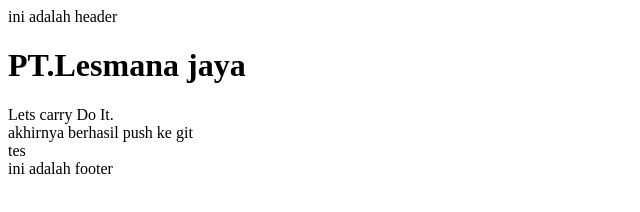
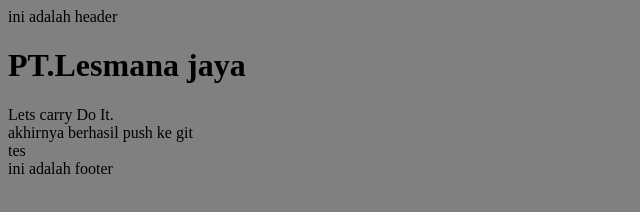
Before and after one commit to lesmana1107/LesmanaProject, a plain HTML site: page index.html in a window 1280 px wide. Shown: the whole page, without its empty margins (0-640 px from the left). Drawn offline with Linux system fonts and the light colour scheme.

Commit message:
membuat file css dan mengganti background

```diff
--- a/index.html
+++ b/index.html
@@ -3,14 +3,15 @@
   <head>
     <meta charset="UTF-8" />
     <meta name="viewport" content="width=device-width, initial-scale=1.0" />
+    <link rel="stylesheet" href="styles.css" />
     <title>Latihan Git</title>
   </head>
   <body>
-<header>ini adalah header</header>
+    <header>ini adalah header</header>
     <h1>PT.Lesmana jaya</h1>
     <div>Lets carry Do It.</div>
     <div>akhirnya berhasil push ke git</div>
     <div>tes</div>
-<footer>ini adalah footer</footer>
+    <footer>ini adalah footer</footer>
   </body>
 </html>
--- /dev/null
+++ b/styles.css
@@ -0,0 +1,3 @@
+body {
+  background-color: grey;
+}
```
